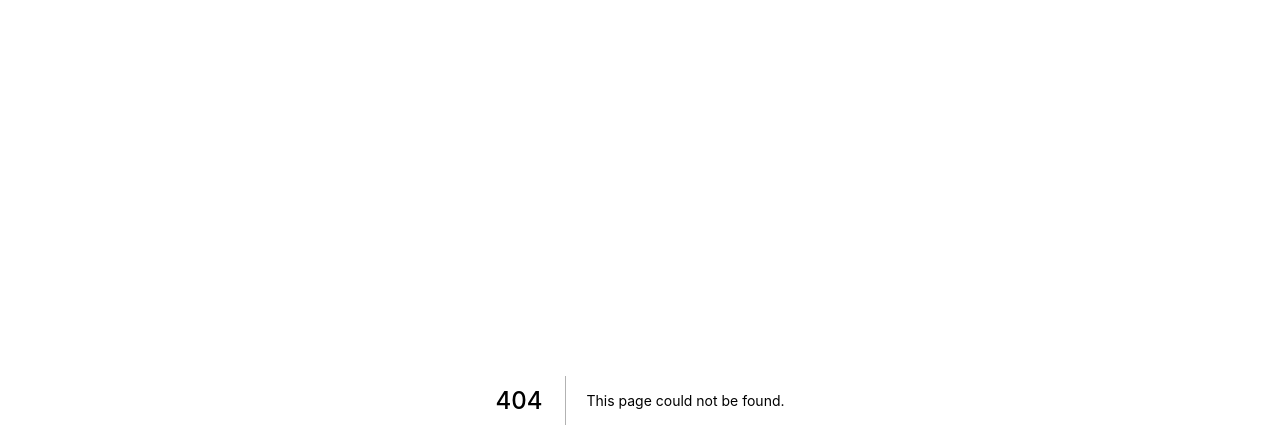
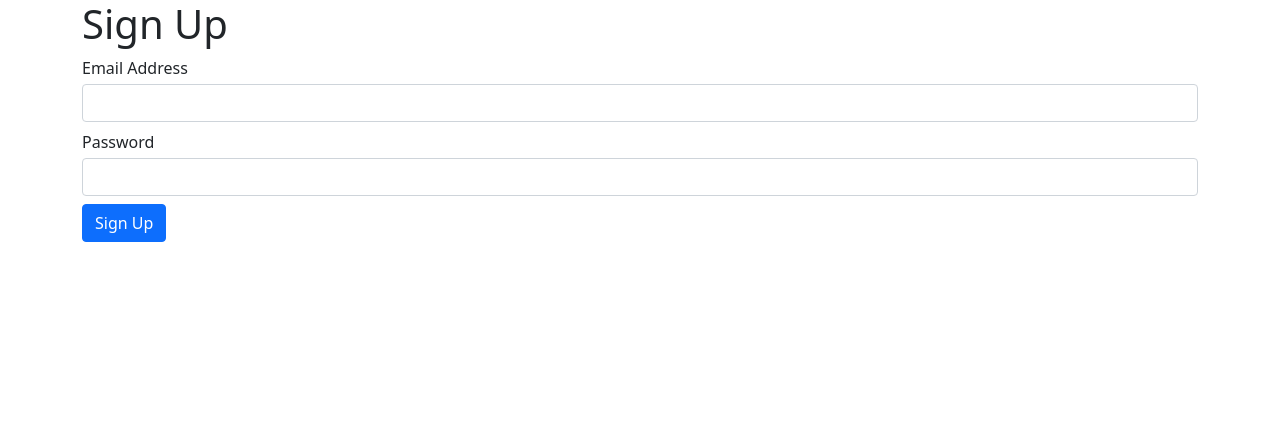
Before and after one commit to shreyshreyansh/ticketing-app, a Next.js app in the folder client/: page /auth/signup in a window 1280 px wide. Before the commit this address had no page. Shown: the top 448 px of the page. Built offline with nearby package versions, Linux system fonts and the light colour scheme.

Commit message:
add basic signup page - client service

```diff
--- a/client/package.json
+++ b/client/package.json
@@ -10,6 +10,7 @@
   "author": "",
   "license": "ISC",
   "dependencies": {
+    "axios": "^0.26.0",
     "bootstrap": "^5.1.3",
     "next": "^12.1.0",
     "react": "^17.0.2",
--- /dev/null
+++ b/client/pages/auth/signup.js
@@ -0,0 +1,44 @@
+import { useState } from 'react';
+import axios from 'axios';
+
+const signup = () => {
+  const [email, setEmail] = useState('');
+  const [password, setPassword] = useState('');
+
+  const onSubmit = async (e) => {
+    e.preventDefault();
+
+    const response = await axios.post('/api/users/signup', {
+      email,
+      password,
+    });
+
+    console.log(response.data);
+  };
+
+  return (
+    <form onSubmit={onSubmit} className="container">
+      <h1>Sign Up</h1>
+      <div className="form-group mt-2">
+        <label className="mb-1">Email Address</label>
+        <input
+          value={email}
+          onChange={(e) => setEmail(e.target.value)}
+          className="form-control"
+        />
+      </div>
+      <div className="form-group mt-2">
+        <label className="mb-1">Password</label>
+        <input
+          value={password}
+          onChange={(e) => setPassword(e.target.value)}
+          type="password"
+          className="form-control"
+        />
+      </div>
+      <button className="btn btn-primary mt-2">Sign Up</button>
+    </form>
+  );
+};
+
+export default signup;
```
Also changed, not shown: 1 other file (tests, documents, lock files or other folders).
